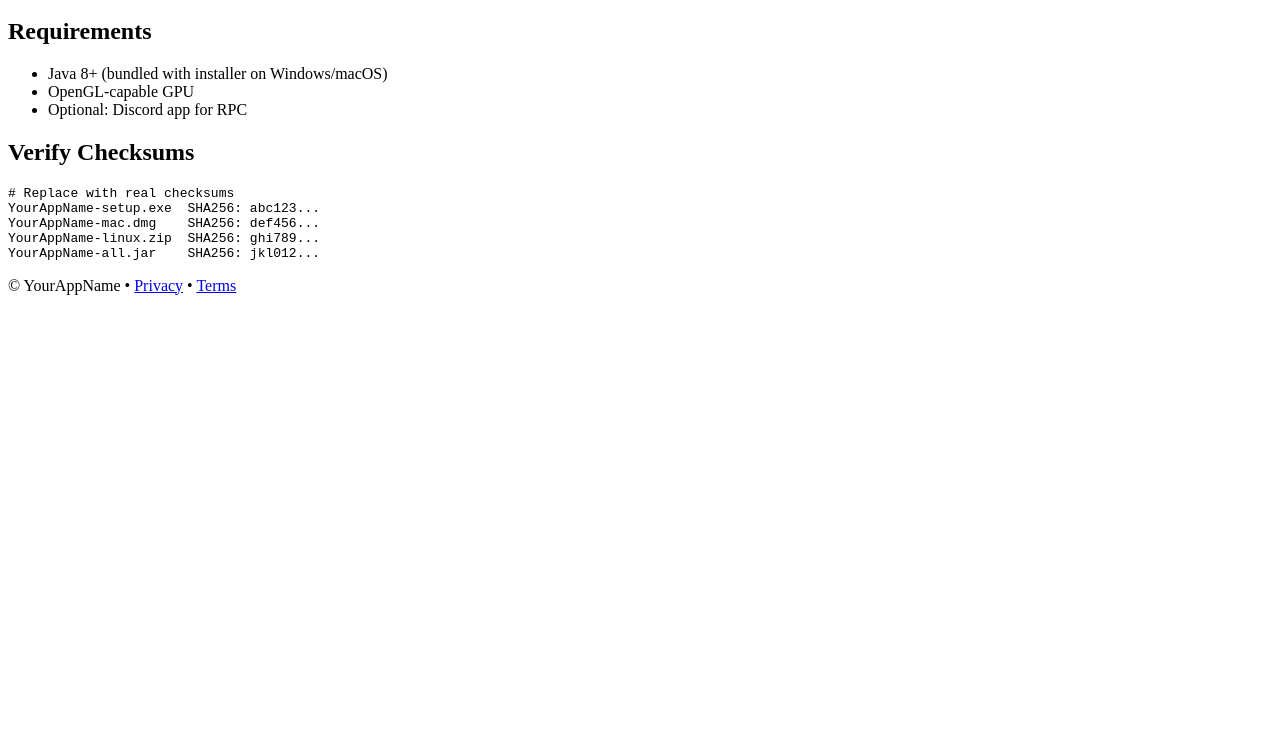
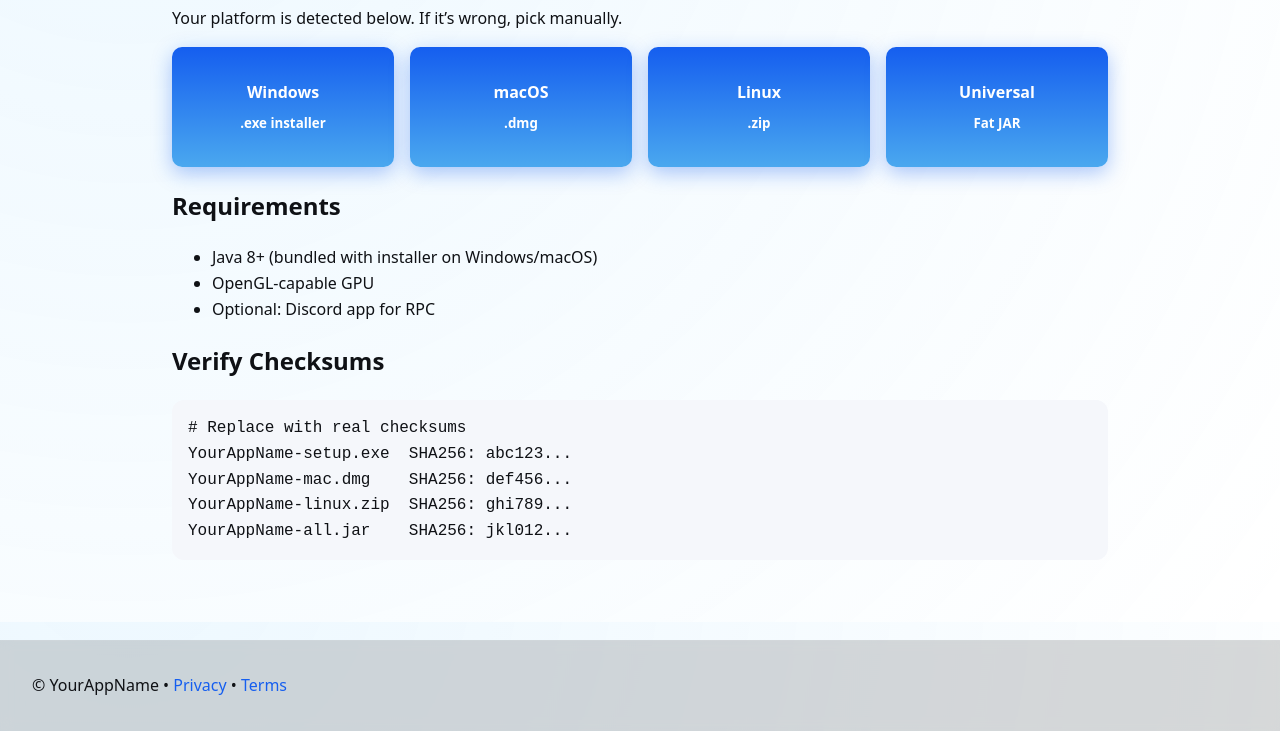
Before and after one commit to SlothUIM/slothscape-site, a plain HTML site: page download.html in a window 1280 px wide. Shown: the part 178-909 px from the top of the page. Before the commit the page ends 800 px from the top, so only its background shows below. Drawn offline with Linux system fonts and the light colour scheme; a script that the page names is missing.

Commit message:
Add favicon and stylesheet links to download.html

```diff
--- a/download.html
+++ b/download.html
@@ -16,6 +16,10 @@
       <a href="faq.html">FAQ</a>
       <a href="contact.html">Contact</a>
     </nav>
+    <!-- Place inside <head> on every page -->
+<link rel="icon" href="favicon.svg" type="image/svg+xml">
+<link rel="stylesheet" href="assets_css_site.css">
+<meta name="viewport" content="width=device-width, initial-scale=1">
   </header>
 
   <main class="container">
```
